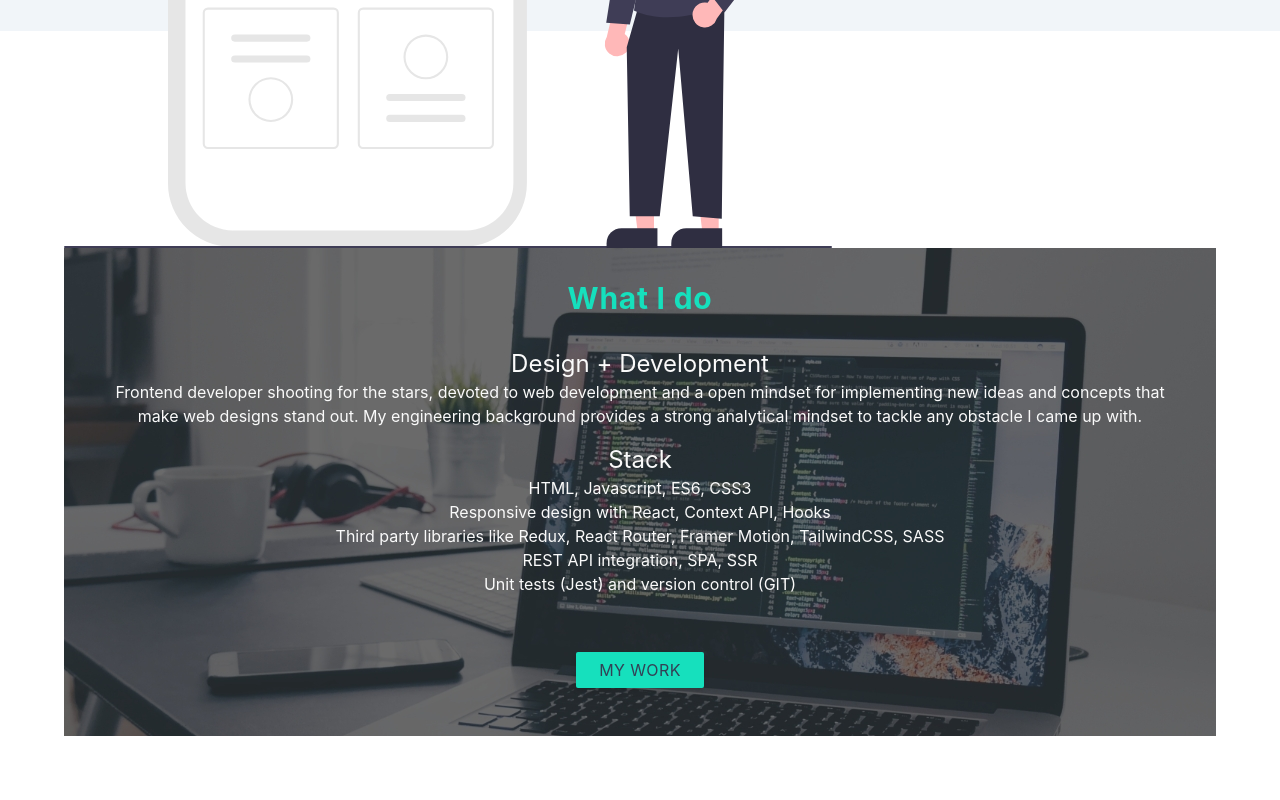
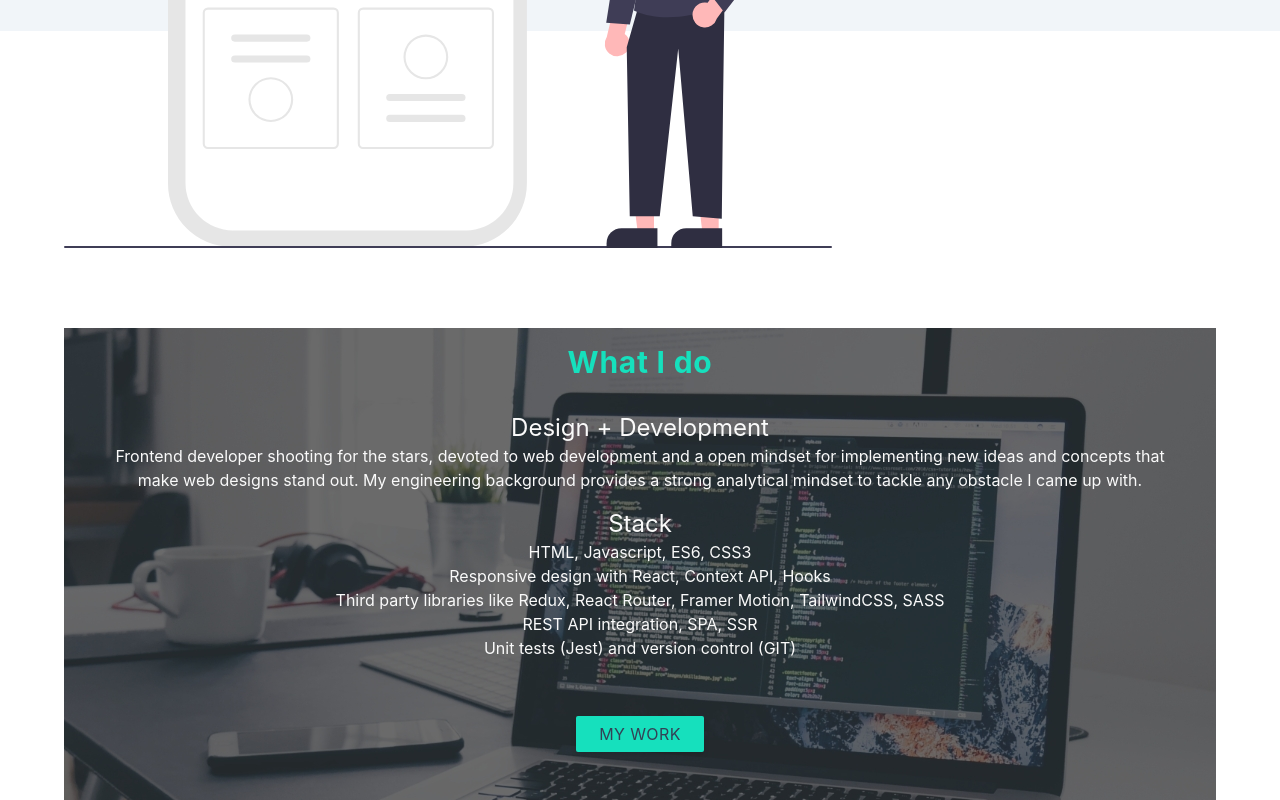
Before and after one commit to mbluis4/luen_portfolio, a React (Create React App) app: page / in a window 1280 px wide. Shown: the part 769-1569 px from the top of the page. Before the commit the page ends 1505 px from the top, so only its background shows below. Built offline with nearby package versions, Linux system fonts and the light colour scheme.

Commit message:
fixed error with about me button

```diff
--- a/src/components/AboutMe.js
+++ b/src/components/AboutMe.js
@@ -2,10 +2,11 @@ import { Link } from "react-router-dom";
 
 const AboutMe = () => {
   return (
-    <section className="my-services text-center">
+    <div className="h-full pt-20">
+      <section className="my-services text-center h-full w-ninety  max-w-4xl mx-auto">
         <h2
-        className="text-3xl text-center mt-8 font-bold tracking-wide
-          pb-4 text-primary_1 after:"
+          className="text-3xl text-center font-bold tracking-wide
+          pb-4 text-primary_1 pt-4"
         >
           What I do
         </h2>
@@ -15,9 +16,9 @@ const AboutMe = () => {
             <p className="">
               Frontend developer shooting for the stars, devoted to web
               development and a open mindset for implementing new ideas and
-            concepts that make web designs stand out. My engineering background
-            provides a strong analytical mindset to tackle any obstacle I came
-            up with.
+              concepts that make web designs stand out. My engineering
+              background provides a strong analytical mindset to tackle any
+              obstacle I came up with.
             </p>
           </div>
 
@@ -41,11 +42,12 @@ const AboutMe = () => {
           className="mt-10 mb-12 inline-block bg-primary_1 py-1 px-3 uppercase
            w-32 text-center shadow-md tracking-wide text-slate-700 border-2
           border-transparent hover:cursor-pointer rounded-sm scale-100 hover:scale-110 transition-all"
-        to="projects"
+          to="/projects"
         >
           My Work
         </Link>
       </section>
+    </div>
   );
 };
 
--- a/src/components/Project.js
+++ b/src/components/Project.js
@@ -15,7 +15,7 @@ const Project = ({ project }) => {
         ></img>
       </div>
       <a href={url} target="_blank">
-        <FaExternalLinkAlt className="-mt-3 text-md" />
+        <FaExternalLinkAlt className="-mt-3 text-md scale-100 hover:scale-125 transition-all" />
       </a>
       <h2 className="text-xl tracking-wide my-2">{name}</h2>
       <div className="flex space-x-2">
@@ -28,9 +28,16 @@ const Project = ({ project }) => {
           </div>
         ))}
       </div>
-      <div className="bg-teal-500 w-full rounded-sm text-right mt-2 p-1 text-slate-50 flex items-center space-x-2 justify-end">
+      <div
+        className="bg-teal-500 w-full rounded-sm text-right
+      mt-2 p-1 text-slate-50 flex items-center space-x-2 justify-end"
+      >
         <FaGithub />
-        <a href={github} target="_blank">
+        <a
+          href={github}
+          target="_blank"
+          className="scale-100 hover:scale-105 transition-all"
+        >
           Source code
         </a>
       </div>
```
Lines whose indentation alone changed are shown as unchanged.
